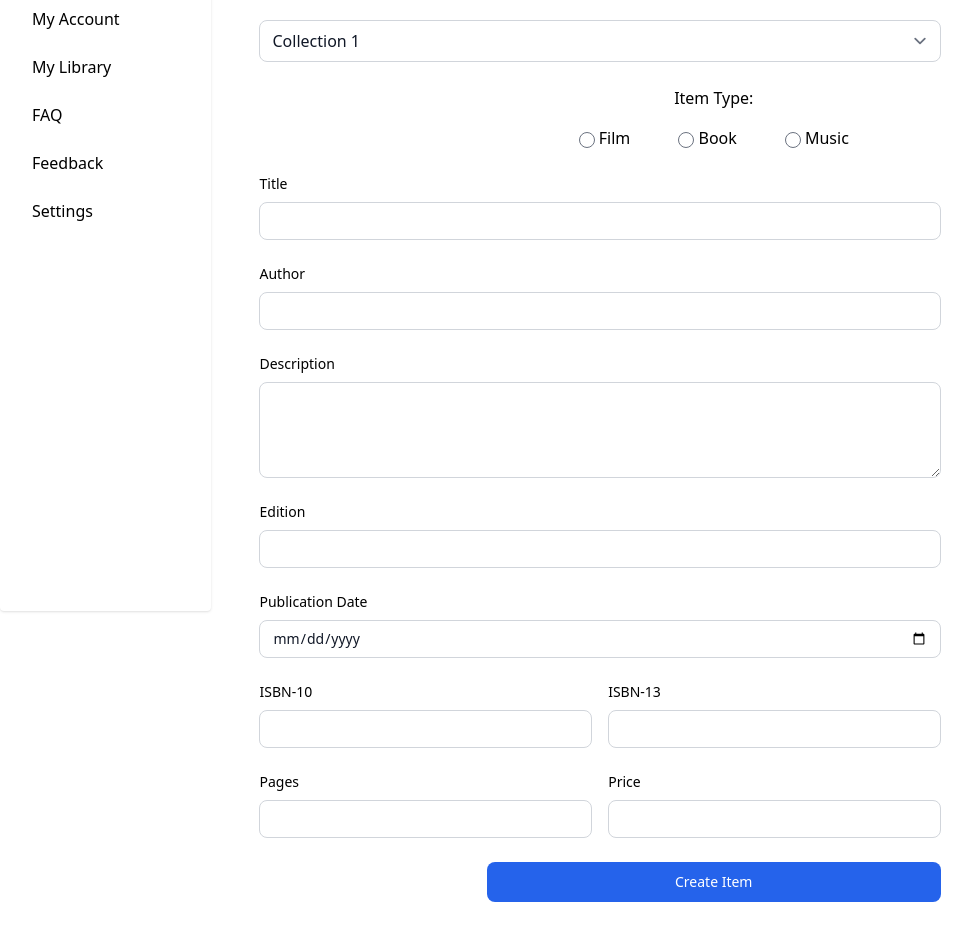
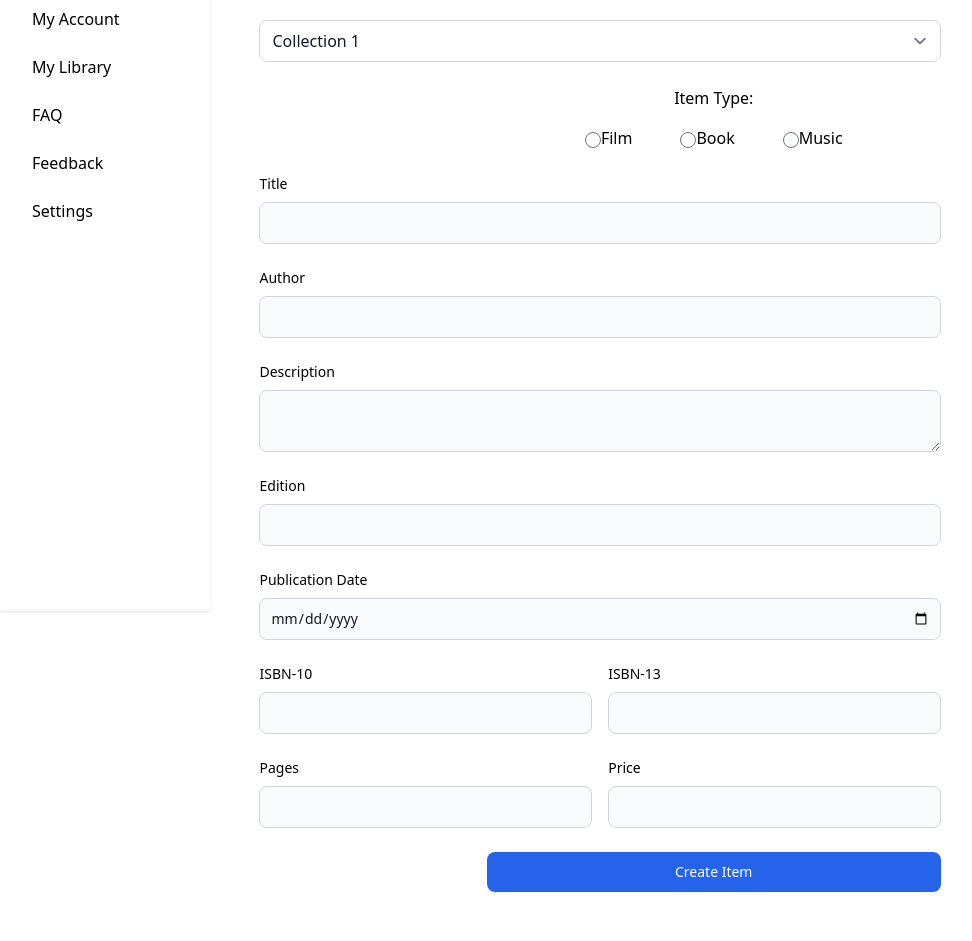
Before and after one commit to IdrisLaabidi/Virtual-Library, a React (Vite) app: page /newItem in a window 1280 px wide. Shown: the part 221-1162 px from the top of the page, without its empty margins (32-1004 px from the left). Built offline with nearby package versions, Linux system fonts and the light colour scheme.

Commit message:
fixerd addItem Page darkMode

```diff
--- a/src/pages/addItemPage/addItemPage.jsx
+++ b/src/pages/addItemPage/addItemPage.jsx
@@ -1,6 +1,6 @@
 import React, { useState } from 'react';
 
-const CreateItemPage = ({darkMode}) => {
+const CreateItemPage = () => {
   const [collection, setCollection] = useState('');
   const [itemType, setItemType] = useState('');
   const [title, setTitle] = useState('');
@@ -18,24 +18,32 @@ const CreateItemPage = ({darkMode}) => {
     // Handle form submission here
   };
 
-  // Use the darkMode prop to set the appropriate CSS classes
-  const containerClass = darkMode
-    ? 'bg-gray-800 text-white w-4/5 min-h-screen flex items-center justify-center'
-    : 'bg-white text-gray-900 w-4/5 min-h-screen flex items-center justify-center';
-  const formClass = 'bg-white rounded-lg shadow-md p-8';
-  const inputClass = 'border border-gray-300 rounded-lg px-3 py-2 w-full text-gray-900';
+  const inputClass = 'border border-gray-300 rounded-lg px-3 py-2 w-full text-gray-900 ';
 
 
   return (
-          <div className="p-6 space-y-4 md:space-y-6 sm:p-8">
-            <h1 className="text-xl font-bold leading-tight tracking-tight">
+    <div
+      className="p-6 space-y-4 md:space-y-6 sm:p-8"
+    >
+      <h1
+        className="dark:text-white text-xl font-bold leading-tight tracking-tight"
+      >
         Create your item
       </h1>
-            <form className="space-y-4 md:space-y-6" onSubmit={handleSubmit}>
+      <form
+        className="space-y-4 md:space-y-6"
+        onSubmit={handleSubmit}
+      >
         <div className='w-3/4'>
-              <div className='mb-4'>Collection:</div>
-              <label className='mb-6'>
-                <select value={collection} className="border border-gray-300 rounded-lg px-3 py-2 w-full text-gray-900" onChange={(e) => setCollection(e.target.value)}>
+          <div className='mb-4 dark:text-white'>Collection:</div>
+          <label
+            className='mb-6 dark:text-white'
+          >
+            <select
+              value={collection}
+              className="border border-gray-300 rounded-lg px-3 py-2 w-full text-gray-900 dark:bg-gray-600 dark:text-white"
+              onChange={(e) => setCollection(e.target.value)}
+            >
               <option value="collection1">Collection 1</option>
               <option value="collection2">Collection 2</option>
               <option value="collection3">Collection 3</option>
@@ -43,54 +51,187 @@ const CreateItemPage = ({darkMode}) => {
           </label>
         </div>
         <div>
-              <div className='mb-4'>Item Type:</div>
+          <div className='mb-4 dark:text-white'>Item Type:</div>
           <label>
-                <input type="radio" name="inputType" value="film" onChange={(e) => setInputType(e.target.value)} /> Film
-                <input type="radio" name="inputType" value="book" className='ml-12' onChange={(e) => setInputType(e.target.value)} /> Book
-                <input type="radio" name="inputType" value="music" className='ml-12' onChange={(e) => setInputType(e.target.value)} /> Music
+            <input
+              type="radio"
+              name="inputType"
+              value="film"
+              onChange={(e) => setInputType(e.target.value)}
+
+            />
+            <span className='dark:text-white'>Film</span>
+            <input
+              type="radio"
+              name="inputType"
+              value="book"
+              className='ml-12'
+              onChange={(e) => setInputType(e.target.value)}
+            />
+            <span className='dark:text-white'>Book</span>
+            <input
+              type="radio"
+              name="inputType"
+              value="music"
+              className='ml-12'
+              onChange={(e) => setInputType(e.target.value)}
+            />
+            <span className='dark:text-white'>Music</span>
           </label>
         </div>
         <div className='w-3/4'>
-                <label htmlFor="title" className="flex justify-start mb-2 text-sm font-medium">Title</label>
-                <input type="text" name="title" id="title" onChange={(e) => setTitle(e.target.value)} className={`sm:text-sm rounded-lg focus:ring-blue-500 focus:border-blue-500 block ${inputClass}`} required />
+          <label
+            htmlFor="title"
+            className="flex justify-start mb-2 text-sm font-medium dark:text-white"
+          >
+            Title
+          </label>
+          <input
+            type="text"
+            name="title"
+            id="title"
+            onChange={(e) => setTitle(e.target.value)}
+            className="bg-gray-50 border border-gray-300 text-gray-900 dark:bg-gray-600 dark:border-gray-500 dark:text-white sm:text-sm rounded-lg focus:ring-blue-500 focus:border-blue-500 block w-full p-2.5"
+            required
+          />
         </div>
         <div className='w-3/4'>
-                <label htmlFor="author" className="flex justify-start mb-2 text-sm font-medium">Author</label>
-                <input type="text" name="author" id="author" onChange={(e) => setAuthor(e.target.value)} className={`sm:text-sm rounded-lg focus:ring-blue-500 focus:border-blue-500 block ${inputClass}`} required />
+          <label
+            htmlFor="author"
+            className="flex justify-start mb-2 text-sm font-medium dark:text-white"
+          >
+            Author
+          </label>
+          <input
+            type="text"
+            name="author"
+            id="author"
+            onChange={(e) => setAuthor(e.target.value)}
+            className="bg-gray-50 border border-gray-300 text-gray-900 dark:bg-gray-600 dark:border-gray-500 dark:text-white sm:text-sm rounded-lg focus:ring-blue-500 focus:border-blue-500 block w-full p-2.5"
+            required
+          />
         </div>
         <div className='w-3/4'>
-                <label htmlFor="description" className="flex justify-start mb-2 text-sm font-medium">Description</label>
-                <textarea name="description" id="description" onChange={(e) => setDescription(e.target.value)} className={`sm:text-sm rounded-lg focus:ring-blue-500 focus:border-blue-500 block h-24 ${inputClass}`} required></textarea>
+          <label
+            htmlFor="description"
+            className="flex justify-start mb-2 text-sm font-medium dark:text-white"
+          >
+            Description
+          </label>
+          <textarea
+            name="description"
+            id="description"
+            onChange={(e) => setDescription(e.target.value)}
+            className="bg-gray-50 border border-gray-300 text-gray-900 dark:bg-gray-600 dark:border-gray-500 dark:text-white sm:text-sm rounded-lg focus:ring-blue-500 focus:border-blue-500 block w-full p-2.5"
+            required
+          ></textarea>
         </div>
         <div className='w-3/4'>
-                <label htmlFor="edition" className="flex justify-start mb-2 text-sm font-medium">Edition</label>
-                <input type="text" name="edition" id="edition" onChange={(e) => setEdition(e.target.value)} className={`sm:text-sm rounded-lg focus:ring-blue-500 focus:border-blue-500 block ${inputClass}`} required />
+          <label
+            htmlFor="edition"
+            className="flex justify-start mb-2 text-sm font-medium dark:text-white"
+          >
+            Edition
+          </label>
+          <input
+            type="text"
+            name="edition"
+            id="edition"
+            onChange={(e) => setEdition(e.target.value)}
+            className="bg-gray-50 border border-gray-300 text-gray-900 dark:bg-gray-600 dark:border-gray-500 dark:text-white sm:text-sm rounded-lg focus:ring-blue-500 focus:border-blue-500 block w-full p-2.5"
+            required
+          />
         </div>
         <div className='w-3/4'>
-                <label htmlFor="publicationDate" className="flex justify-start mb-2 text-sm font-medium">Publication Date</label>
-                <input type="date" name="publicationDate" id="publicationDate" onChange={(e) => setPublicationDate(e.target.value)} className={`sm:text-sm rounded-lg focus:ring-blue-500 focus:border-blue-500 block ${inputClass}`} required />
+          <label
+            htmlFor="publicationDate"
+            className="flex justify-start mb-2 text-sm font-medium dark:text-white"
+          >
+            Publication Date
+          </label>
+          <input
+            type="date"
+            name="publicationDate"
+            id="publicationDate"
+            onChange={(e) => setPublicationDate(e.target.value)}
+            className="bg-gray-50 border border-gray-300 text-gray-900 dark:bg-gray-600 dark:border-gray-500 dark:text-white sm:text-sm rounded-lg focus:ring-blue-500 focus:border-blue-500 block w-full p-2.5"
+            required
+          />
         </div>
         <div className="w-3/4 flex space-x-4">
           <div className="w-1/2">
-                  <label htmlFor="isbn10" className="flex justify-start mb-2 text-sm font-medium">ISBN-10</label>
-                  <input type="text" name="isbn10" id="isbn10" onChange={(e) => setIsbn10(e.target.value)} className={`sm:text-sm rounded-lg focus:ring-blue-500 focus:border-blue-500 block ${inputClass}`} required />
+            <label
+              htmlFor="isbn10"
+              className="flex justify-start mb-2 text-sm font-medium dark:text-white"
+            >
+              ISBN-10
+            </label>
+            <input
+              type="text"
+              name="isbn10"
+              id="isbn10"
+              onChange={(e) => setIsbn10(e.target.value)}
+              className="bg-gray-50 border border-gray-300 text-gray-900 dark:bg-gray-600 dark:border-gray-500 dark:text-white sm:text-sm rounded-lg focus:ring-blue-500 focus:border-blue-500 block w-full p-2.5"
+              required
+            />
           </div>
           <div className="w-1/2">
-                  <label htmlFor="isbn13" className="flex justify-start mb-2 text-sm font-medium">ISBN-13</label>
-                  <input type="text" name="isbn13" id="isbn13" onChange={(e) => setIsbn13(e.target.value)} className={`sm:text-sm rounded-lg focus:ring-blue-500 focus:border-blue-500 block ${inputClass}`} required />
+            <label
+              htmlFor="isbn13"
+              className="flex justify-start mb-2 text-sm font-medium dark:text-white"
+            >
+              ISBN-13
+            </label>
+            <input
+              type="text"
+              name="isbn13"
+              id="isbn13"
+              onChange={(e) => setIsbn13(e.target.value)}
+              className="bg-gray-50 border border-gray-300 text-gray-900 dark:bg-gray-600 dark:border-gray-500 dark:text-white sm:text-sm rounded-lg focus:ring-blue-500 focus:border-blue-500 block w-full p-2.5"
+              required
+            />
           </div>
         </div>
         <div className="w-3/4 flex space-x-4">
           <div className="w-1/2">
-                  <label htmlFor="pages" className="flex justify-start mb-2 text-sm font-medium">Pages</label>
-                  <input type="number" name="pages" id="pages" onChange={(e) => setPages(e.target.value)} className={`sm:text-sm rounded-lg focus:ring-blue-500 focus:border-blue-500 block ${inputClass}`} required />
+            <label
+              htmlFor="pages"
+              className="flex justify-start mb-2 text-sm font-medium dark:text-white"
+            >
+              Pages
+            </label>
+            <input
+              type="number"
+              name="pages"
+              id="pages"
+              onChange={(e) => setPages(e.target.value)}
+              className="bg-gray-50 border border-gray-300 text-gray-900 dark:bg-gray-600 dark:border-gray-500 dark:text-white sm:text-sm rounded-lg focus:ring-blue-500 focus:border-blue-500 block w-full p-2.5"
+              required
+            />
           </div>
           <div className="w-1/2">
-                  <label htmlFor="price" className="flex justify-start mb-2 text-sm font-medium">Price</label>
-                  <input type="number" name="price" id="price" onChange={(e) => setPrice(e.target.value)} className={`sm:text-sm rounded-lg focus:ring-blue-500 focus:border-blue-500 block ${inputClass}`} required />
+            <label
+              htmlFor="price"
+              className="flex justify-start mb-2 text-sm font-medium dark:text-white"
+            >
+              Price
+            </label>
+            <input
+              type="number"
+              name="price"
+              id="price"
+              onChange={(e) => setPrice(e.target.value)}
+              className="bg-gray-50 border border-gray-300 text-gray-900 dark:bg-gray-600 dark:border-gray-500 dark:text-white sm:text-sm rounded-lg focus:ring-blue-500 focus:border-blue-500 block w-full p-2.5"
+              required
+            />
           </div>
         </div>
-              <button type="submit" className="w-1/2 text-white bg-blue-600 hover:bg-blue-700 focus:ring-4 focus:outline-none focus:ring-blue-300 font-medium rounded-lg text-sm px-5 py-2.5 text-center">Create Item</button>
+        <button
+          type="submit"
+          className="w-1/2 text-white bg-blue-600 hover:bg-blue-700 focus:ring-4 focus:outline-none focus:ring-blue-300 font-medium rounded-lg text-sm px-5 py-2.5 text-center"
+        >
+          Create Item
+        </button>
       </form>
     </div>
   );
```
Lines whose indentation alone changed are shown as unchanged.
